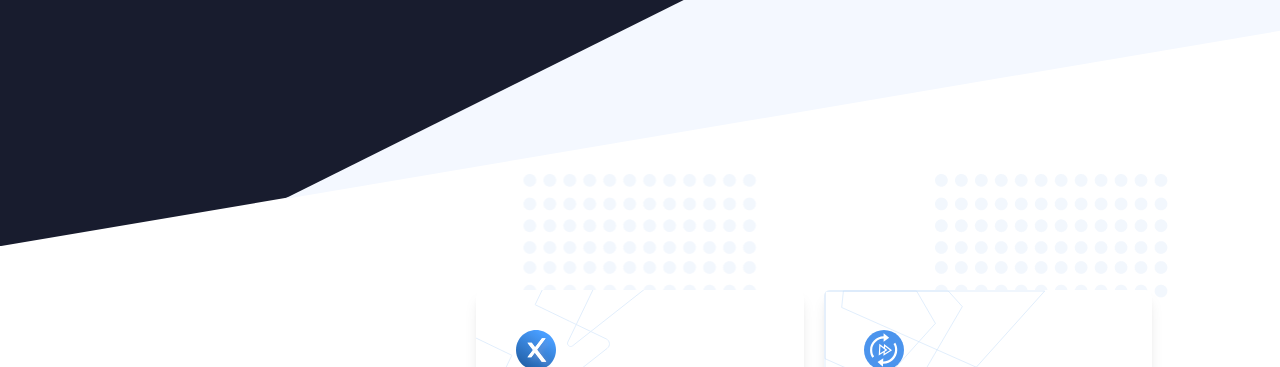
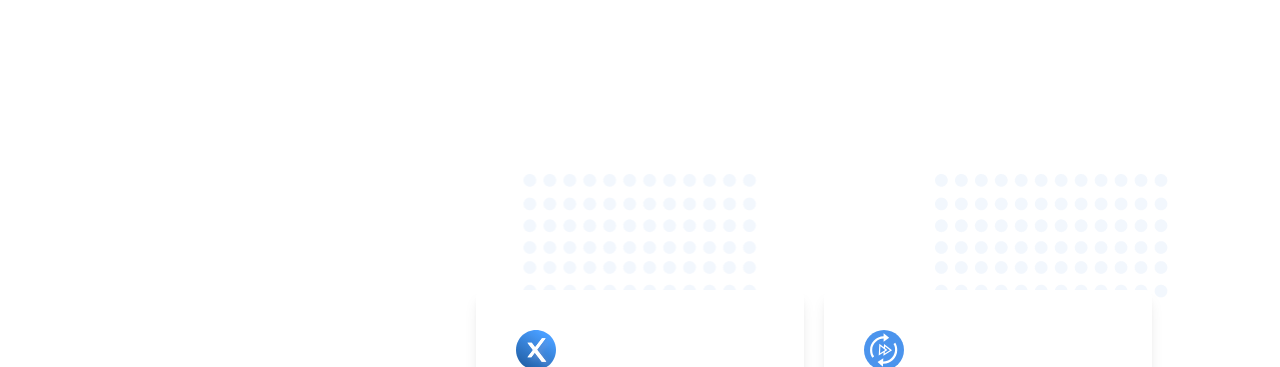
Before and after one commit to shashank-1-2/Razorpay-ui-clone-, a website built with Vite: page index.html in a window 1280 px wide. Shown: the part 3631-3998 px from the top of the page. Built offline with nearby package versions, Linux system fonts and the light colour scheme; files whose address does not match are found by name.

Commit message:
WIP: Saving local changes before rebase

```diff
--- a/index.html
+++ b/index.html
@@ -3,6 +3,7 @@
 <head>
     <meta charset="UTF-8">
     <meta name="viewport" content="width=device-width, initial-scale=1.0">
+    <link href="dist/style.css" rel="stylesheet">
     <link rel="stylesheet" href="style.css">
     <script src="https://unpkg.com/feather-icons"></script>
 
```
Also changed, not shown: package.json (+1 -11 lines), dist/style.css (added), 1 other file.
